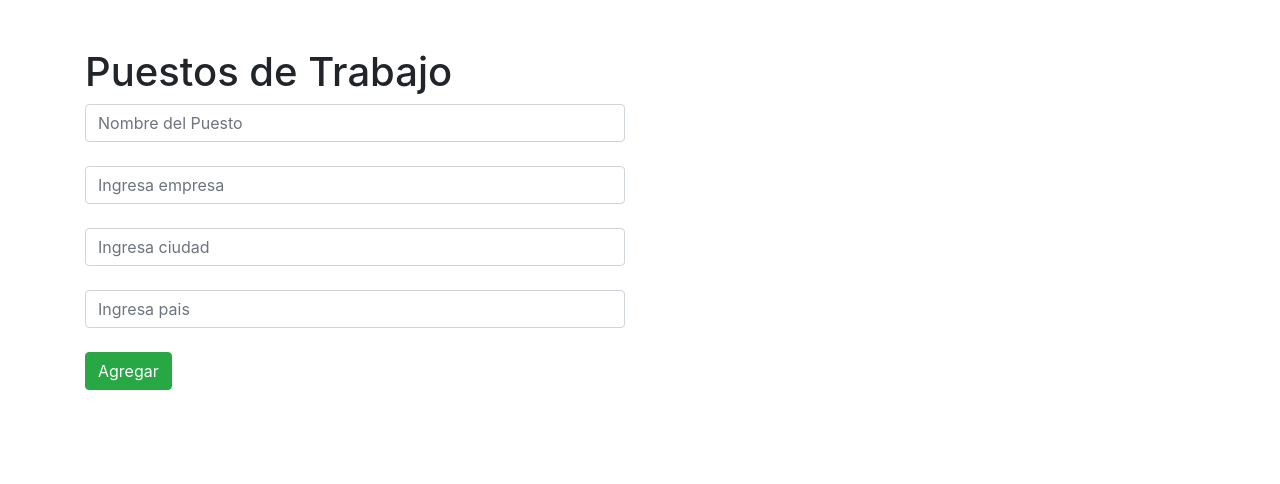
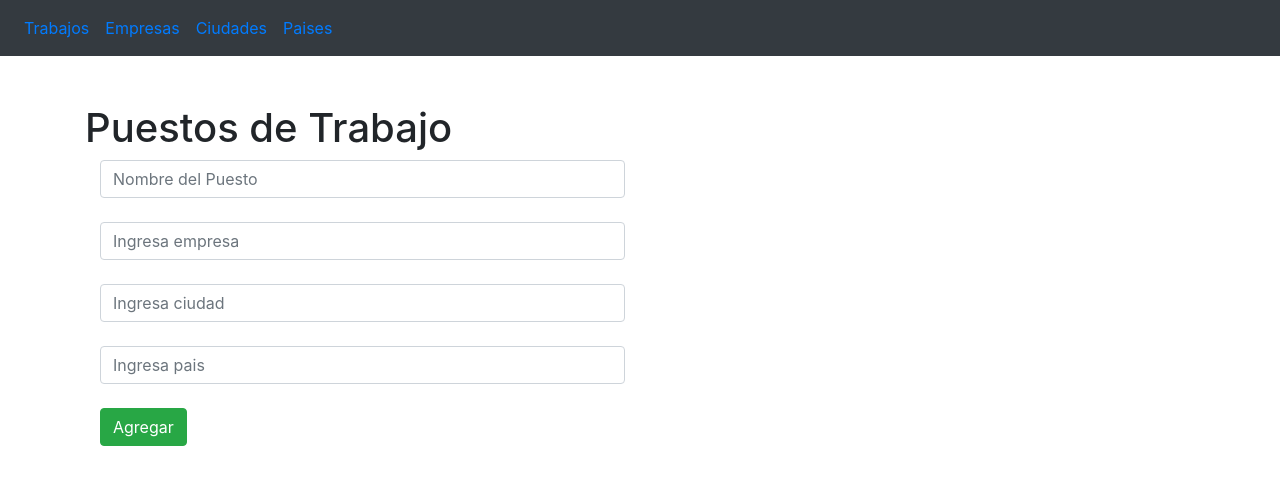
Before and after one commit to DocOc98/actividad1, a React (Create React App) app: page / in a window 1280 px wide. Shown: the top 484 px of the page. Built offline with nearby package versions, Linux system fonts and the light colour scheme.

Commit message:
Añado las librerias

```diff
--- a/package.json
+++ b/package.json
@@ -10,6 +10,7 @@
     "react": "^17.0.2",
     "react-bootstrap": "^1.5.2",
     "react-dom": "^17.0.2",
+    "react-router-dom": "^5.2.0",
     "react-scripts": "4.0.3",
     "web-vitals": "^1.1.1"
   },
--- a/src/App.js
+++ b/src/App.js
@@ -1,15 +1,25 @@
 import logo from './logo.svg';
 import './App.css';
-import { ToDoList } from './components/ToDoList';
+import {BrowserRouter as Router, Route, Switch} from 'react-router-dom';
+import { ToDoList } from './views/ToDoList';
+import { Companies } from './views/Companies';
+import { Cities } from './views/Cities';
+import { Countries } from './views/Countries';
+import { NavBar } from './views/NavBar';
+import { NotFound} from './views/NotFound';
 
 function App() {
   return (
-    <div className="container">
-      <div className="mt-5">
-        <h1>Puestos de Trabajo</h1>
-        <ToDoList />
-      </div>
-    </div>
+    <Router>
+      <NavBar></NavBar>
+      <Switch>
+        <Route path="/" exact component={ToDoList}></Route>
+        <Route path="/companies" exact component={Companies}></Route>
+        <Route path="/cities" exact component={Cities}></Route>
+        <Route path="/countries" exact component={Countries}></Route>
+        <Route component={NotFound}></Route>
+      </Switch>
+    </Router>
   );
 }
 
--- /dev/null
+++ b/src/views/Cities.jsx
@@ -0,0 +1,15 @@
+import React from 'react';
+
+export class Cities extends React.Component {
+  constructor() {
+    super();
+    this.state = {
+      someKey: 'someValue'
+    };
+  }
+
+  render() {
+    return <p>{this.state.someKey}</p>;
+  }
+
+}
--- /dev/null
+++ b/src/views/Companies.jsx
@@ -0,0 +1,15 @@
+import React from 'react';
+
+export class Companies extends React.Component {
+  constructor() {
+    super();
+    this.state = {
+      someKey: 'someValue'
+    };
+  }
+
+  render() {
+    return <p>{this.state.someKey}</p>;
+  }
+
+}
--- /dev/null
+++ b/src/views/Countries.jsx
@@ -0,0 +1,21 @@
+import React from 'react';
+
+export class Countries extends React.Component {
+  render() {
+    return <div className="row">
+        <div className="container">
+            <div className="mt-5">
+                <h1>Paises</h1>
+                <ul>
+                    {
+                        this.props.pais.map(pais =>{
+                            return <li key={pais}>{pais}</li>
+                        })
+                    }
+                </ul>
+            </div>
+        </div>
+    </div>;
+  }
+
+}
--- /dev/null
+++ b/src/views/NavBar.jsx
@@ -0,0 +1,28 @@
+import React from 'react';
+import {Link} from 'react-router-dom';
+
+export class NavBar extends React.Component {
+  constructor() {
+    super();
+  }
+
+  render() {
+    return <nav class="navbar navbar-expand-sm bg-dark navbar-dark">
+        <ul class="navbar-nav">
+            <li class="nav-item">
+            <a class="nav-link" href="#"><Link to="/">Trabajos</Link></a>
+            </li>
+            <li class="nav-item">
+            <a class="nav-link" href="#"><Link to="/companies">Empresas</Link></a>
+            </li>
+            <li class="nav-item">
+            <a class="nav-link" href="#"><Link to="/cities">Ciudades</Link></a>
+            </li>
+            <li class="nav-item">
+            <a class="nav-link" href="#"><Link to="/countries">Paises</Link></a>
+            </li>
+        </ul>
+    </nav>
+  }
+
+}
--- /dev/null
+++ b/src/views/NotFound.jsx
@@ -0,0 +1,13 @@
+import React from 'react';
+import { Redirect } from 'react-router';
+
+export class NotFound extends React.Component {
+  constructor() {
+    super();
+  }
+
+  render() {
+    return <Redirect to="/"></Redirect>;
+  }
+
+}
--- a/src/components/ToDoList.jsx
+++ b/src/views/ToDoList.jsx
@@ -1,8 +1,8 @@
 import { useState } from "react";
 
 import { nanoid } from "nanoid";
-import List from "./List";
-import Form from "./Form";
+import List from "../components/List";
+import Form from "../components/Form";
 
 export const ToDoList = () => {
   const [todo, setTodo] = useState({
@@ -60,6 +60,9 @@ export const ToDoList = () => {
 
   return (
     <div className="row">
+      <div className="container">
+        <div className="mt-5">
+          <h1>Puestos de Trabajo</h1>
           <div className="col-6">
             {error && (
               <div className="alert alert-danger text-center" role="alert">
@@ -81,5 +84,7 @@ export const ToDoList = () => {
             ))}
           </div>
         </div>
+      </div>
+    </div>
   );
 };
```
Also changed, not shown: 1 other file (tests, documents, lock files or other folders). Lines whose indentation alone changed are shown as unchanged.
